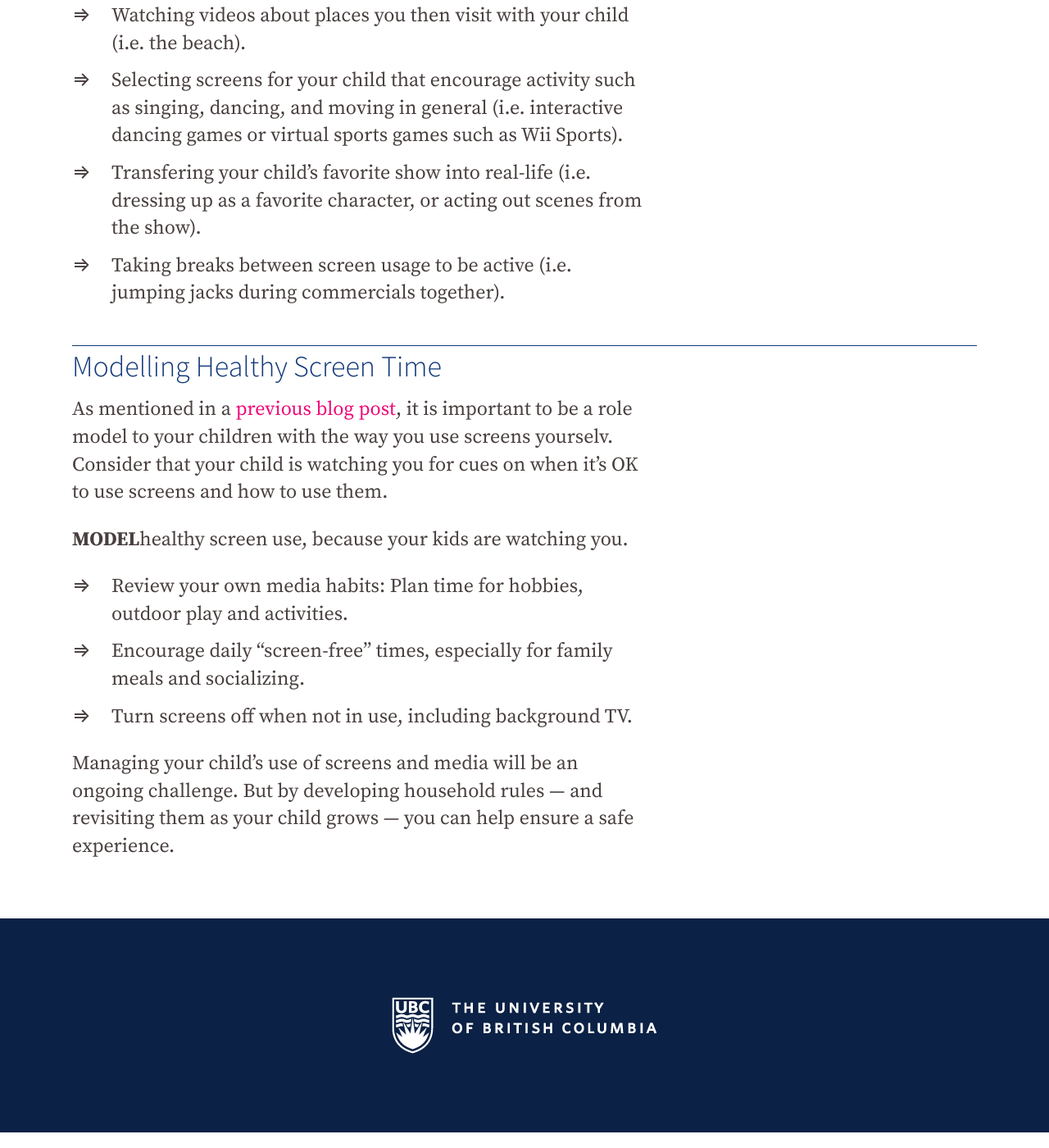
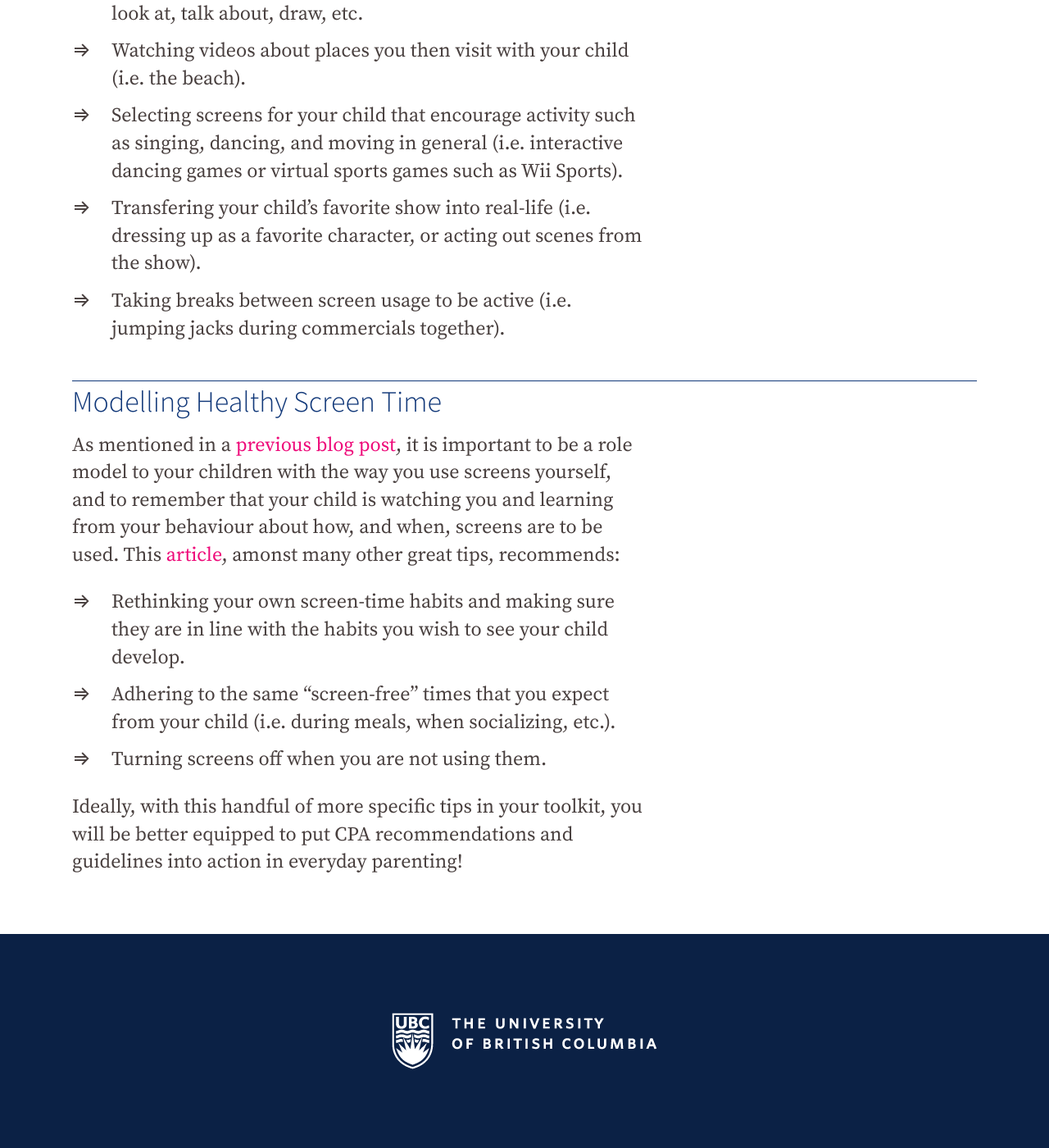
Before and after one commit to famliy-screen-time/familyscreentime.ca, a Jekyll site: the page built from _posts/2020-06-08-screen-time-schedules.md, in a window 1280 px wide and 1400 px high, scrolled down 6794 px. Shown: the whole window at 82% size. Built offline with Jekyll 4.4.1, drawn with Linux system fonts in a browser that asks for light colours; nearby versions of some CDN libraries; some of the changed text lies outside the part shown.

Commit message:
Update Blog “2020-06-08-screen-time-schedules”

```diff
--- a/_posts/2020-06-08-screen-time-schedules.md
+++ b/_posts/2020-06-08-screen-time-schedules.md
@@ -34,17 +34,17 @@
 
 ## Signs That Screen Use is Becoming Problematic
 
-On the other hand,
+On the other hand, unhealthy or excessive use of screens does have the potential to become problematic for your child. Signs that the boundary between healthy and unhealthy is being crossed include:
 
-**How much is too much?**
+* Being grumpy or bored without access to screens
+* Acting out when limits are set on screen time
+* Interference with sleep or with social interactions
+* Interference with offline, real-life, imaginative play or interactions with family
+* Negative emotions after using screens
 
-Watch for signs that screen use is becoming a problem, such as:
+If your child displays any number of these signs, it may be an indication that it is time to step back from screens or to adapt the routine or type of screens your child uses for a healthier, more balanced approach.
 
-* Your child complains about being bored or unhappy without access to technology.
-* Oppositional behaviour when you set limits on screen time.
-* Screen use is interfering with sleep, school or face-to-face interactions.
-* Screen time is interfering with offline play, physical activities or socializing with friends and family.
-* Negative emotions after interacting online, playing video games or while texting.
+
 
 ## Making Screen Time Healthy & Beneficial
 
@@ -127,7 +127,7 @@
 
 ## Encouraging Physical Activity
 
-Many sources have emphasized the importance of encouraging motor development and physical activity as a priority over screen time for young children. This[ website](https://raisingchildren.net.au/pre-teens/healthy-lifestyle/physical-activity/screen-time-physical-activity) has put forth some tips on how we can utilize screens themselves to encourage activity in young children, including:
+Many sources have emphasized the importance of encouraging motor development and physical activity as a priority over screen time for young children. This[ article](https://raisingchildren.net.au/pre-teens/healthy-lifestyle/physical-activity/screen-time-physical-activity) has put forth some tips on how we can utilize screens themselves to encourage activity in young children, including:
 
 * Going for a walk with your child and taking photos to later look at, talk about, draw, etc.
 * Watching videos about places you then visit with your child (i.e. the beach).
@@ -139,12 +139,12 @@
 
 ## Modelling Healthy Screen Time
 
-As mentioned in a [previous blog post](https://familyscreentime.ca/2020-02-24-the-importance-of-modelling), it is important to be a role model to your children with the way you use screens yourselv. Consider that your child is watching you for cues on when it's OK to use screens and how to use them.
+As mentioned in a [previous blog post](https://familyscreentime.ca/2020-02-24-the-importance-of-modelling), it is important to be a role model to your children with the way you use screens yourself, and to remember that your child is watching you and learning from your behaviour about how, and when, screens are to be used. This [article](https://www.caringforkids.cps.ca/handouts/screen-time-and-digital-media), amonst many other great tips, recommends:
 
-**MODEL**healthy screen use, because your kids are watching you.
+* Rethinking your own screen-time habits and making sure they are in line with the habits you wish to see your child develop.
+* Adhering to the same “screen-free” times that you expect from your child (i.e. during meals, when socializing, etc.).
+* Turning screens off when you are not using them.
 
-* Review your own media habits: Plan time for hobbies, outdoor play and activities.
-* Encourage daily “screen-free” times, especially for family meals and socializing.
-* Turn screens off when not in use, including background TV.
 
-Managing your child's use of screens and media will be an ongoing challenge. But by developing household rules — and revisiting them as your child grows — you can help ensure a safe experience.
+
+Ideally, with this handful of more specific tips in your toolkit, you will be better equipped to put CPA recommendations and guidelines into action in everyday parenting!
```
